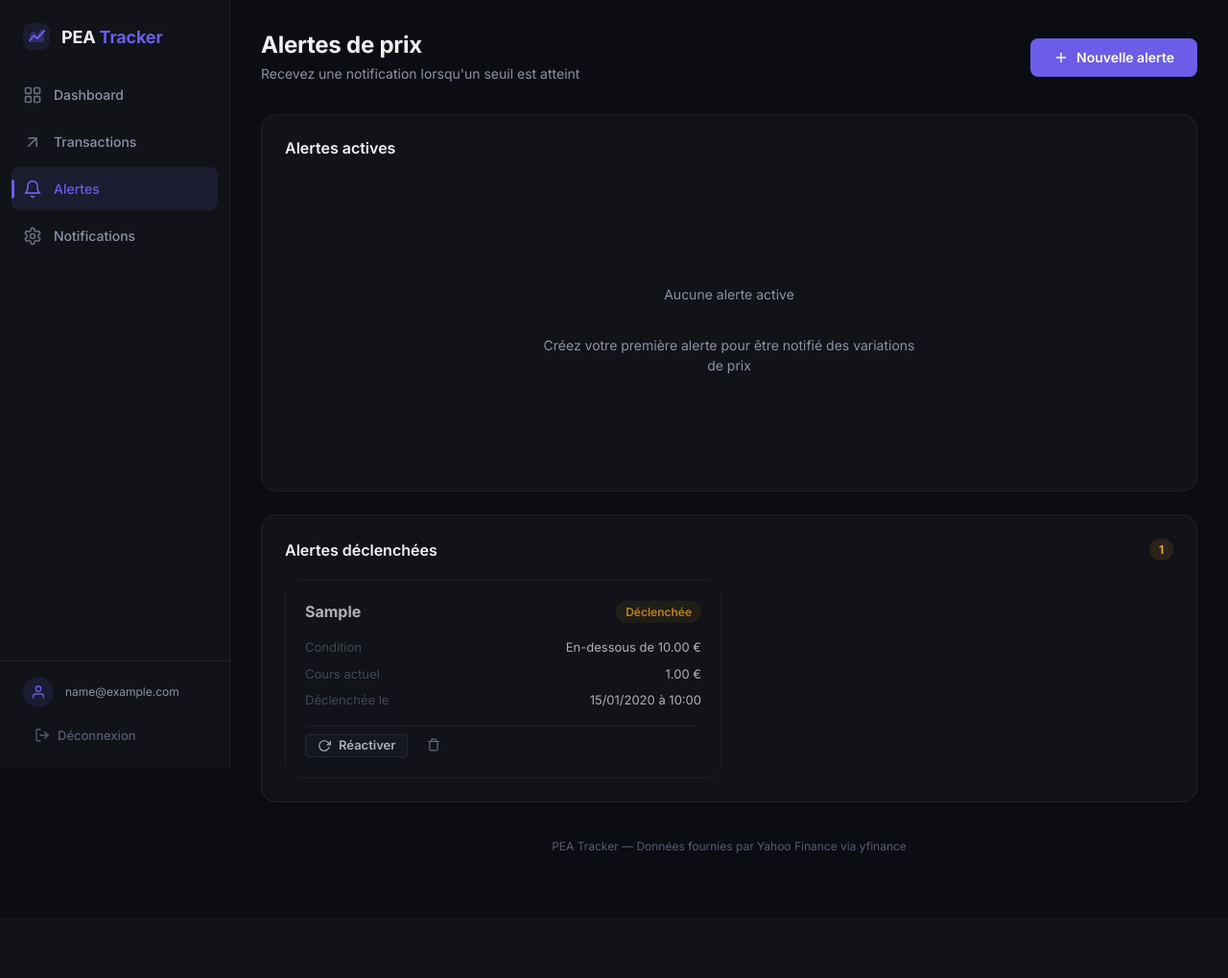
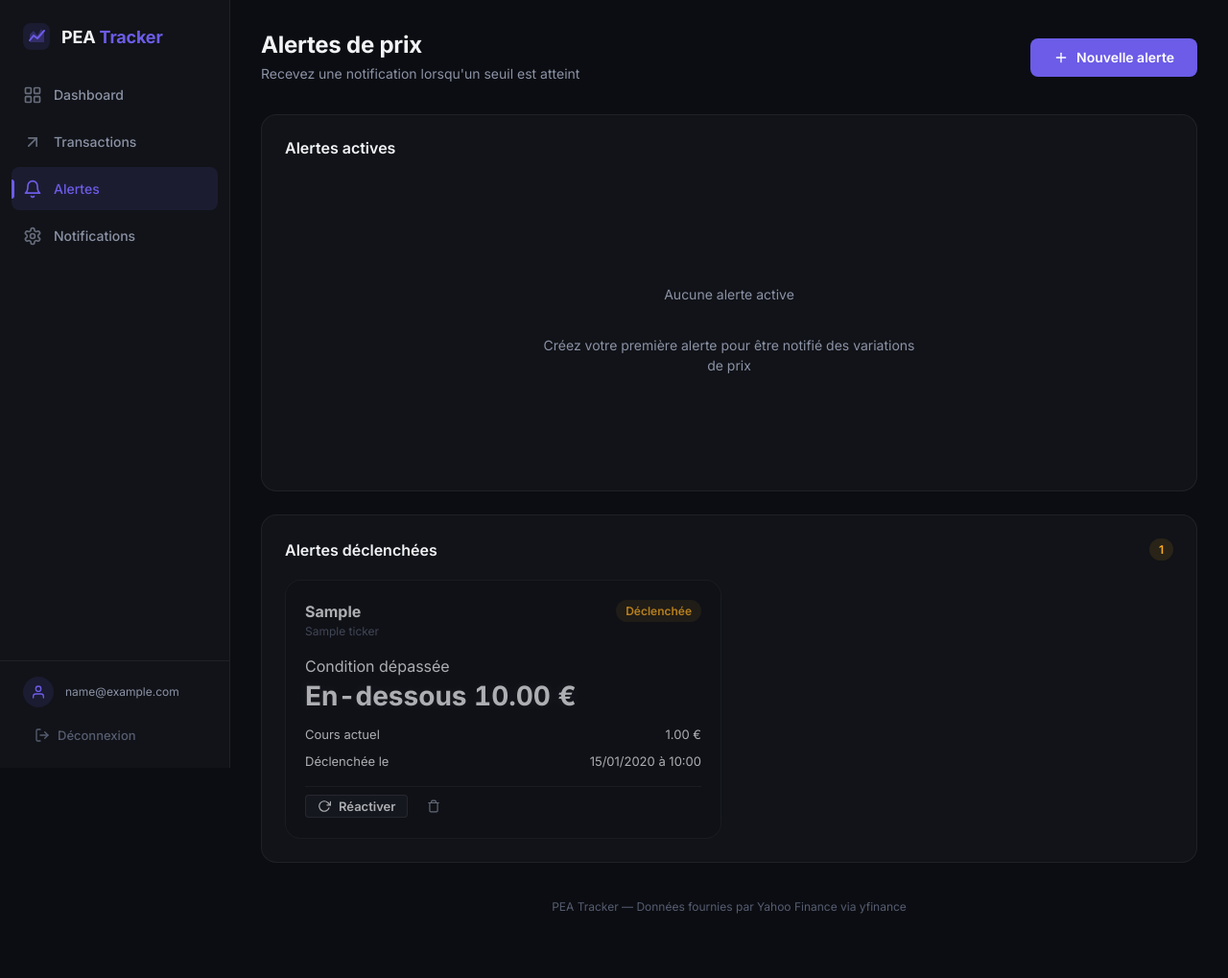
Before and after one commit to CaptainBinouze/pea-tracker, a Flask app: page /alerts/ in a window 1280 px wide. Shown: the whole page at 96% size. Before the commit the page ends 889 px from the top, so only its background shows below. Run offline with Flask 3, Linux system fonts and the light colour scheme; a user stored in the database is signed in; tables that the repository leaves empty hold one stand-in row (values such as "Sample post"); some libraries are stand-ins or nearby versions.

Commit message:
feat: redesign card alert

```diff
--- a/app/static/css/components.css
+++ b/app/static/css/components.css
@@ -585,20 +585,54 @@
     border-radius: var(--radius-md);
 }
 
-/* ---- Alert card (for alerts page) ---- */
+/* ---- Alert card (for alerts page) (REDESIGNED) ---- */
 .alert-card {
-    background: var(--bg-secondary);
+    position: relative;
+    background: rgba(17, 19, 24, 0.4);
+    backdrop-filter: blur(12px);
+    -webkit-backdrop-filter: blur(12px);
     border: 1px solid var(--border-subtle);
     border-radius: var(--radius-lg);
     padding: var(--space-5);
     display: flex;
     flex-direction: column;
     gap: var(--space-4);
-    transition: border-color var(--transition-fast);
+    transition: transform var(--transition-fast), border-color var(--transition-fast), box-shadow var(--transition-fast);
+    overflow: hidden;
+}
+
+.alert-glass-glow::before {
+    content: '';
+    position: absolute;
+    top: -50px;
+    right: -50px;
+    width: 150px;
+    height: 150px;
+    border-radius: 50%;
+    filter: blur(50px);
+    opacity: 0.15;
+    z-index: 0;
+    pointer-events: none;
+    transition: opacity var(--transition-fast);
+}
+
+.alert-card:hover .alert-glass-glow::before,
+.alert-card:hover::before {
+    opacity: 0.25;
+}
+
+.alert-glow-positive::before { background: var(--positive); }
+.alert-glow-negative::before { background: var(--negative); }
+
+.alert-card > * {
+    position: relative;
+    z-index: 1;
 }
 
 .alert-card:hover {
     border-color: var(--border-hover);
+    transform: translateY(-2px);
+    box-shadow: 0 8px 24px rgba(0, 0, 0, 0.2);
 }
 
 .alert-card--triggered {
@@ -607,9 +641,15 @@
 
 .alert-card__header {
     display: flex;
-    align-items: center;
+    align-items: flex-start;
     justify-content: space-between;
     gap: var(--space-3);
+}
+
+.alert-card__symbol-group {
+    display: flex;
+    flex-direction: column;
+    gap: 2px;
 }
 
 .alert-card__symbol {
@@ -618,7 +658,34 @@
     color: var(--text-primary);
 }
 
+.alert-card__name {
+    font-size: 0.75rem;
+    color: var(--text-tertiary);
+    line-height: 1.2;
+}
+
 .alert-card__body {
+    display: flex;
+    flex-direction: column;
+    gap: var(--space-4);
+}
+
+.alert-card__target {
+    display: flex;
+    flex-direction: column;
+    gap: 4px;
+}
+
+.alert-target-price {
+    font-size: 1.75rem;
+    font-weight: var(--weight-bold);
+    color: var(--text-primary);
+    font-variant-numeric: tabular-nums;
+    text-shadow: 0 0 15px rgba(255, 255, 255, 0.1);
+    line-height: 1.1;
+}
+
+.alert-card__current-info {
     display: flex;
     flex-direction: column;
     gap: var(--space-2);
@@ -631,8 +698,78 @@
     font-size: var(--text-sm);
 }
 
-.alert-card__detail .text-secondary {
-    color: var(--text-tertiary);
+.alert-progress-track {
+    width: 100%;
+    height: 4px;
+    background: rgba(255,255,255,0.1);
+    border-radius: var(--radius-full);
+    margin-top: 4px;
+    overflow: hidden;
+    position: relative;
+}
+
+.alert-progress-fill {
+    height: 100%;
+    border-radius: var(--radius-full);
+    position: relative;
+    transition: width 0.5s ease;
+}
+
+.alert-progress-fill.fill-positive {
+    background: var(--positive);
+    box-shadow: 0 0 8px var(--positive);
+}
+
+.alert-progress-fill.fill-negative {
+    background: var(--negative);
+    box-shadow: 0 0 8px var(--negative);
+}
+
+.alert-progress-dot {
+    position: absolute;
+    right: 0;
+    top: 50%;
+    transform: translateY(-50%) translateX(50%);
+    width: 8px;
+    height: 8px;
+    background: #fff;
+    border-radius: 50%;
+    box-shadow: 0 0 4px rgba(255, 255, 255, 0.8);
+}
+
+.alert-card__actions-overlay {
+    position: absolute;
+    bottom: var(--space-4);
+    right: var(--space-4);
+    opacity: 0;
+    transition: opacity var(--transition-fast) ease-in-out;
+    background: var(--bg-primary);
+    border-radius: var(--radius-md);
+    padding: 2px;
+    border: 1px solid var(--border-hover);
+    box-shadow: 0 4px 12px rgba(0,0,0,0.3);
+    z-index: 10;
+}
+
+.alert-card__actions-overlay:focus-within,
+.alert-card:hover .alert-card__actions-overlay {
+    opacity: 1;
+}
+
+.btn-delete-overlay {
+    color: var(--text-secondary);
+    display: inline-flex;
+    align-items: center;
+    justify-content: center;
+    width: 32px;
+    height: 32px;
+    padding: 0;
+    border-radius: var(--radius-sm);
+}
+
+.btn-delete-overlay:hover {
+    color: var(--negative);
+    background: rgba(220, 38, 38, 0.15);
 }
 
 .alert-card__actions {
--- a/app/templates/alerts/alerts.html
+++ b/app/templates/alerts/alerts.html
@@ -76,16 +76,22 @@
     </div>
     <div class="alerts-grid">
         {% for alert in triggered %}
-        <div class="alert-card alert-card--triggered">
+        <div class="alert-card alert-disabled alert-card--triggered">
             <div class="alert-card__header">
+                <div class="alert-card__symbol-group">
                     <span class="alert-card__symbol">{{ alert.ticker.symbol }}</span>
+                    <span class="alert-card__name text-tertiary">{{ alert.ticker.name }}</span>
+                </div>
                 <span class="pill pill-warning">Déclenchée</span>
             </div>
+
             <div class="alert-card__body">
-                <div class="alert-card__detail">
-                    <span class="text-secondary">Condition</span>
-                    <span>{{ "Au-dessus de" if alert.condition == "ABOVE" else "En-dessous de" }} {{ alert.threshold_price | currency }}</span>
+                <div class="alert-card__target">
+                    <span class="text-secondary">Condition dépassée</span>
+                    <span class="alert-target-price text-tertiary">{{ "Au-dessus" if alert.condition == "ABOVE" else "En-dessous" }} {{ alert.threshold_price | currency }}</span>
                 </div>
+
+                <div class="alert-card__current-info">
                     {% if alert.current_price is not none %}
                     <div class="alert-card__detail">
                         <span class="text-secondary">Cours actuel</span>
@@ -95,6 +101,7 @@
                     <div class="alert-card__detail">
                         <span class="text-secondary">Déclenchée le</span>
                         <span>{{ alert.last_triggered_at.strftime('%d/%m/%Y à %H:%M') if alert.last_triggered_at else '—' }}</span>
+                    </div>
                 </div>
             </div>
             <div class="alert-card__actions">
--- a/app/templates/alerts/partials/alerts_list.html
+++ b/app/templates/alerts/partials/alerts_list.html
@@ -2,26 +2,49 @@
 {% if alerts %}
 <div class="alerts-grid">
     {% for alert in alerts %}
-    <div class="alert-card">
+    <div class="alert-card alert-glass-glow {{ 'alert-glow-positive' if alert.condition == 'ABOVE' else 'alert-glow-negative' }}">
         <div class="alert-card__header">
-            <span class="alert-card__symbol">{{ alert.ticker.symbol }}</span>
+            <div class="alert-card__symbol-group">
+                <span class="alert-card__symbol">{{ alert.ticker.symbol }}</span>
+                <span class="alert-card__name text-tertiary">{{ alert.ticker.name }}</span>
+            </div>
             <span class="pill pill-{{ 'positive' if alert.condition == 'ABOVE' else 'negative' }}">
                 {{ "Au-dessus" if alert.condition == "ABOVE" else "En-dessous" }}
             </span>
         </div>
+
         <div class="alert-card__body">
-            <div class="alert-card__detail">
-                <span class="text-secondary">Seuil</span>
-                <span>{{ alert.threshold_price | currency }}</span>
+            <div class="alert-card__target">
+                <span class="text-secondary">Seuil visé</span>
+                <span class="alert-target-price">{{ alert.threshold_price | currency }}</span>
             </div>
+
             {% if alert.current_price is not none %}
-            <div class="alert-card__detail">
-                <span class="text-secondary">Cours actuel</span>
-                <span>{{ alert.current_price | currency }}</span>
+            {% set progress = 0 %}
+            {% if alert.current_price > 0 and alert.threshold_price > 0 %}
+                {% if alert.condition == "ABOVE" %}
+                    {% set progress = (alert.current_price / alert.threshold_price * 100) | float %}
+                {% else %}
+                    {% set progress = (alert.threshold_price / alert.current_price * 100) | float %}
+                {% endif %}
+                {% if progress > 100 %}{% set progress = 100 %}{% endif %}
+            {% endif %}
+
+            <div class="alert-card__current-info">
+                <div class="alert-card__detail">
+                    <span class="text-secondary">Cours actuel</span>
+                    <span>{{ alert.current_price | currency }}</span>
+                </div>
+                <div class="alert-progress-track">
+                    <div class="alert-progress-fill {{ 'fill-positive' if alert.condition == 'ABOVE' else 'fill-negative' }}" style="width: {{ progress }}%;">
+                        <div class="alert-progress-dot"></div>
+                    </div>
+                </div>
             </div>
             {% endif %}
         </div>
-        <div class="alert-card__actions">
+
+        <div class="alert-card__actions-overlay">
             <form method="post"
                   action="{{ url_for('alerts.delete_alert', alert_id=alert.id) }}"
                   hx-post="{{ url_for('alerts.delete_alert', alert_id=alert.id) }}"
@@ -29,8 +52,8 @@
                   hx-swap="innerHTML"
                   hx-confirm="Supprimer cette alerte ?">
                 <input type="hidden" name="csrf_token" value="{{ csrf_token() }}">
-                <button type="submit" class="btn btn-ghost btn-sm" title="Supprimer">
-                    <svg width="14" height="14" viewBox="0 0 24 24" fill="none" stroke="currentColor" stroke-width="2" stroke-linecap="round" stroke-linejoin="round"><polyline points="3 6 5 6 21 6"/><path d="M19 6v14a2 2 0 0 1-2 2H7a2 2 0 0 1-2-2V6m3 0V4a2 2 0 0 1 2-2h4a2 2 0 0 1 2 2v2"/></svg>
+                <button type="submit" class="btn btn-ghost btn-sm btn-delete-overlay" title="Supprimer">
+                    <svg width="16" height="16" viewBox="0 0 24 24" fill="none" stroke="currentColor" stroke-width="2" stroke-linecap="round" stroke-linejoin="round"><polyline points="3 6 5 6 21 6"/><path d="M19 6v14a2 2 0 0 1-2 2H7a2 2 0 0 1-2-2V6m3 0V4a2 2 0 0 1 2-2h4a2 2 0 0 1 2 2v2"/></svg>
                 </button>
             </form>
         </div>
```
Lines whose indentation alone changed are shown as unchanged.
